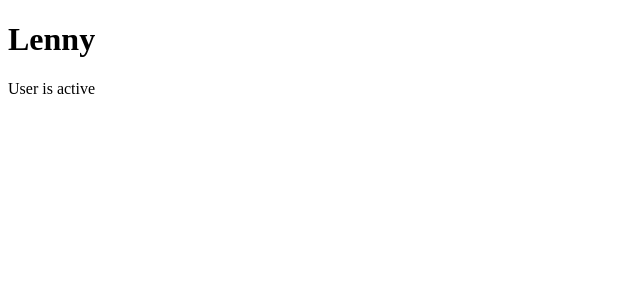
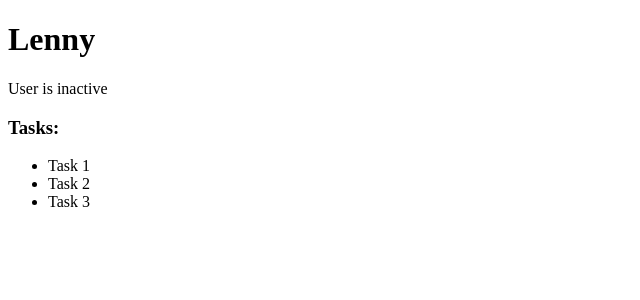
Before and after one commit to Nimira43/Knight-Coders, a Vue app: page / in a window 1280 px wide. Shown: the top 300 px of the page, without its empty margins (0-640 px from the left). Built offline with nearby package versions, Linux system fonts and the light colour scheme.

Commit message:
v-else-if, v-for

```diff
--- a/src/App.vue
+++ b/src/App.vue
@@ -3,7 +3,8 @@ export default {
   data() {
     return {
       name: 'Lenny',
-      status: true
+      status: 'sleeping',
+      tasks: ['Task 1', 'Task 2', 'Task 3']
     }
   }
 }
@@ -11,6 +12,11 @@ export default {
 
 <template>
   <h1>{{ name }}</h1>
-  <p v-if="status">User is active</p>
+  <p v-if="status === 'active'">User is active</p>
+  <p v-else-if="status === 'pending'">User is pending</p>
   <p v-else>User is inactive</p>
+  <h3>Tasks:</h3>
+  <ul>
+    <li v-for="task in tasks" :key="task">{{ task }}</li>
+  </ul>
 </template>
```
